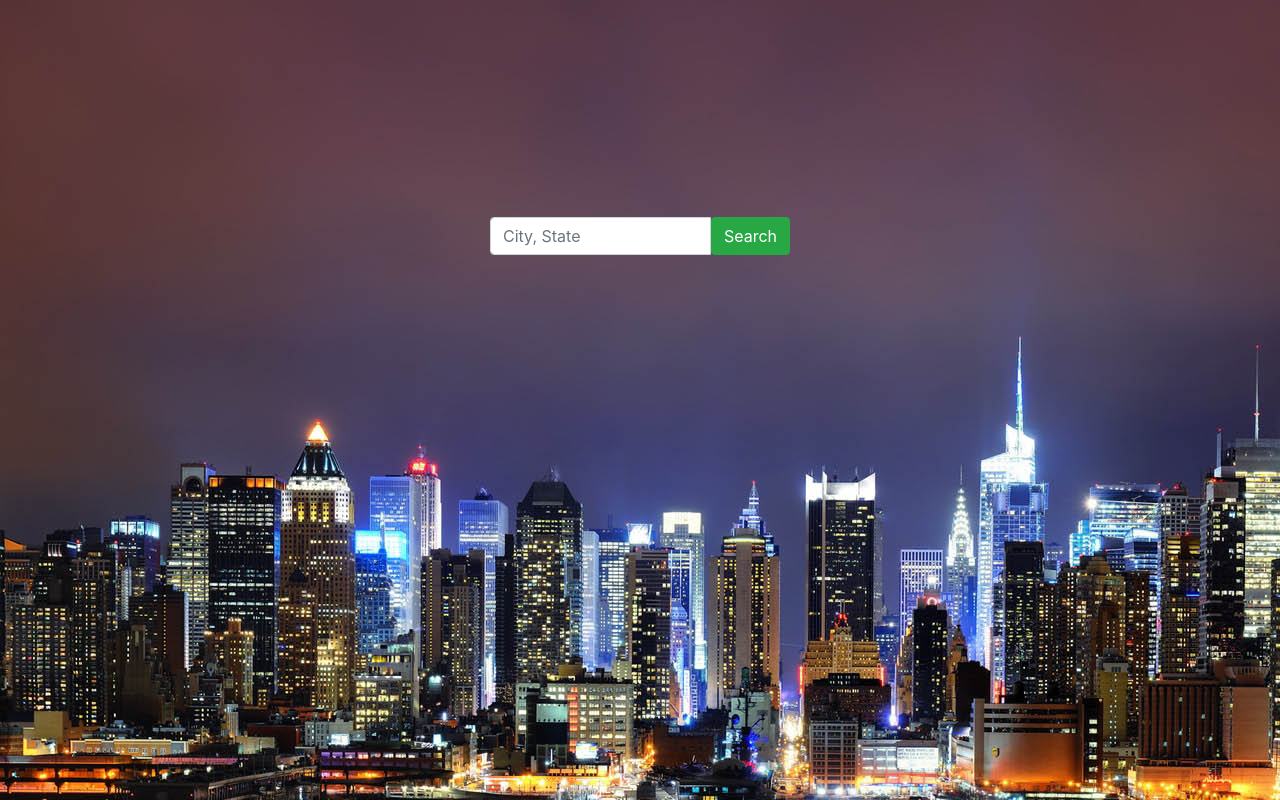
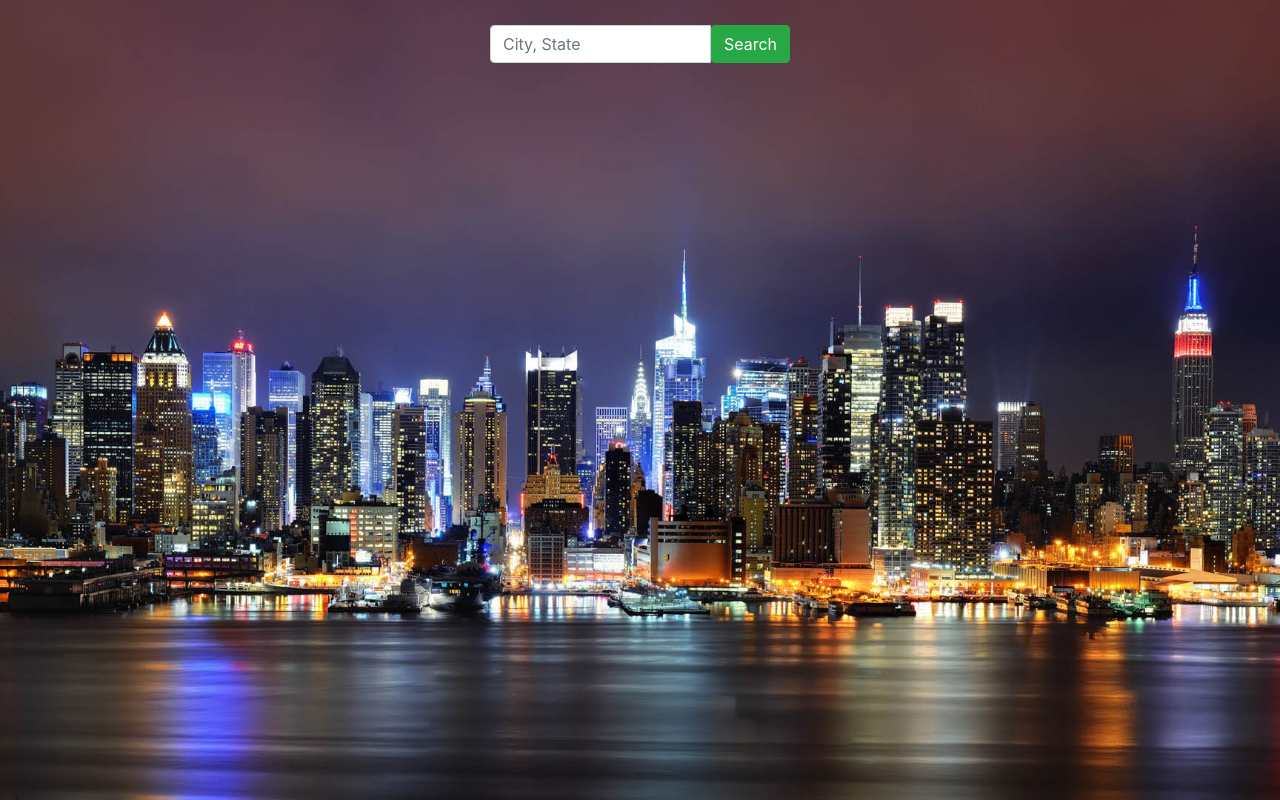
Before and after one commit to raopg/HackMIT2018, a website: page index.html in a window 1280 px wide. Drawn offline with nearby package versions, Linux system fonts and the light colour scheme.

Commit message:
remove br

```diff
--- a/index.html
+++ b/index.html
@@ -6,7 +6,7 @@
         <meta name="viewport" content="width=device-width, initial-scale=1, shrink-to-fit=no">
         <meta http-equiv="x-ua-compatible" content="ie=edge">
         <!--favicon-->
-        <link rel="icon" href="favicon.jpeg">
+        <link rel="icon" href="./images/favicon.jpeg">
         <!--Bootstrap CSS-->
         <link rel="stylesheet" href="node_modules/bootstrap/dist/css/bootstrap.min.css">
         <link rel="stylesheet" href="node_modules/fontawesome/fontawesome-free/css/fontawesome.min.css"
@@ -15,35 +15,10 @@
         <link rel="stylesheet" href="styles/main.css">
         <title>Travel Mapper</title>
     </head>
-    <body background="bg.jpg">
+
+    <body background="">
         <div class="container" style = "margin-top: 25px;">
             <div class = "center-this col-6 col-md-6 col-md-offset-3">
-            <div class="row">
-                <br>
-            </div>
-            <div class="row">
-                <br>
-            </div>
-            <div class="row">
-                <br>
-            </div>
-            <div class="row">
-                <br>
-            </div>
-            <div class="row">
-                <br>
-            </div>
-            <div class="row">
-                <br>
-            </div>
-
-            <div class="row">
-                <br>
-            </div>
-            <div class="row">
-                <br>
-            </div>
-
                 <div class="row">
                     <form role="form" id="search-bar">
                             <div class="form-group">
@@ -59,10 +34,9 @@
                     </form>
                 </div>
             </div>
+        </div>
+    </body>
 
-    </div>
-
-    </body>
     <footer>
 
     </footer>
--- a/styles/main.css
+++ b/styles/main.css
@@ -1,3 +1,20 @@
+body {
+    background-color:  rgb(0, 0, 0);
+    background-image: url("../images/bg.jpg");
+    background-repeat: no-repeat;
+    background-position: center;
+    background-attachment: fixed;
+    background-size: cover;
+    font-size: 10px;
+    overflow: hidden;
+}
+
+#parent {
+    display: flex;
+    justify-content: center;
+    align-items: center;
+}
+
 .row_header{
     margin: 0px auto;
     padding: 0px auto;
@@ -17,11 +34,6 @@
 
 }
 
-.footer{
-    background-color: #D1C4E9;
-    margin: 0px auto;
-    padding: 20px 0px 20px 0px;
-}
 .input_group input{
 
 }
```
Also changed, not shown: images/bg.jpg (renamed from bg.jpg), images/favicon.jpeg (renamed from favicon.jpeg), 1 other file. Lines whose indentation alone changed are shown as unchanged.
